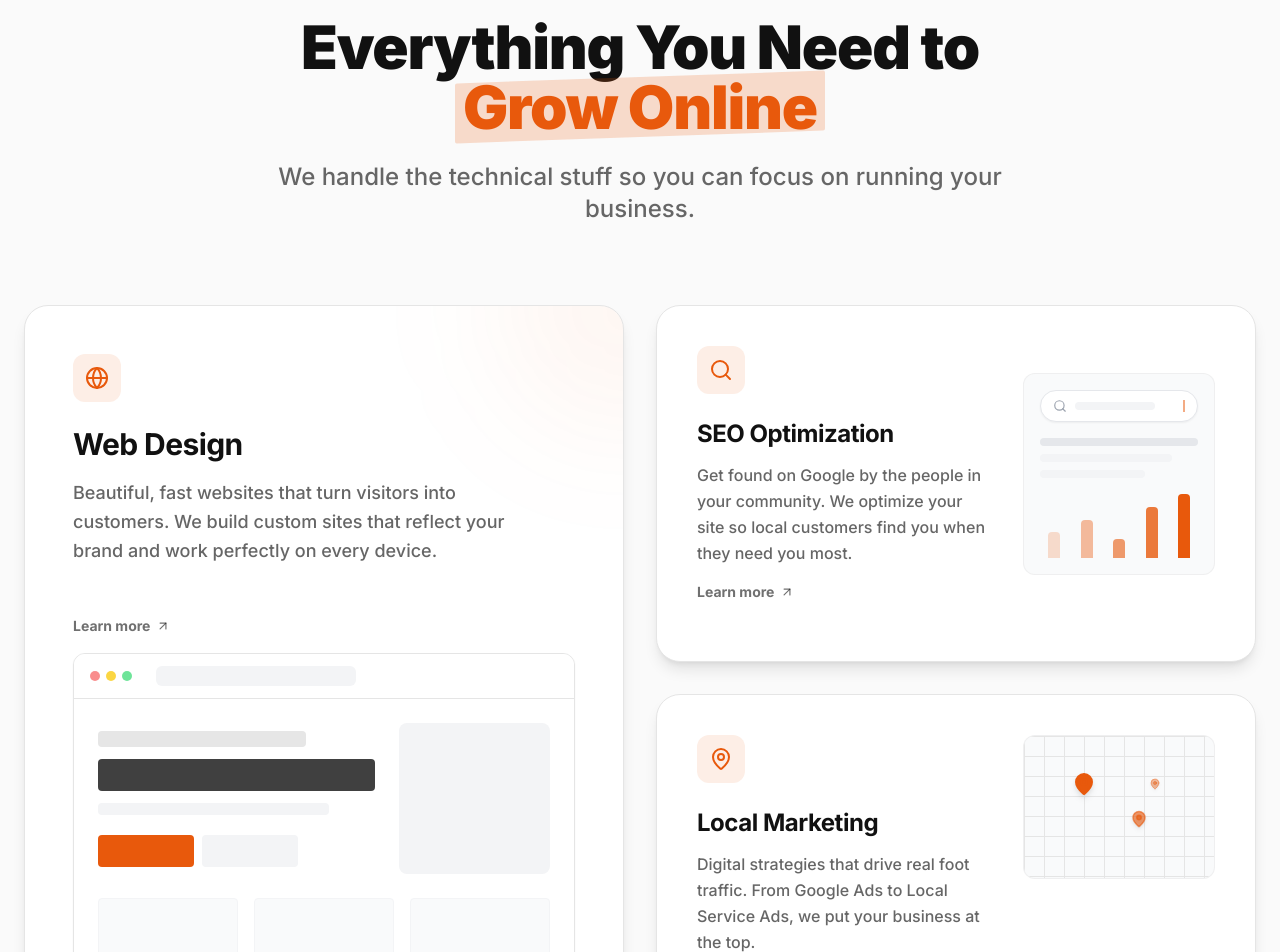
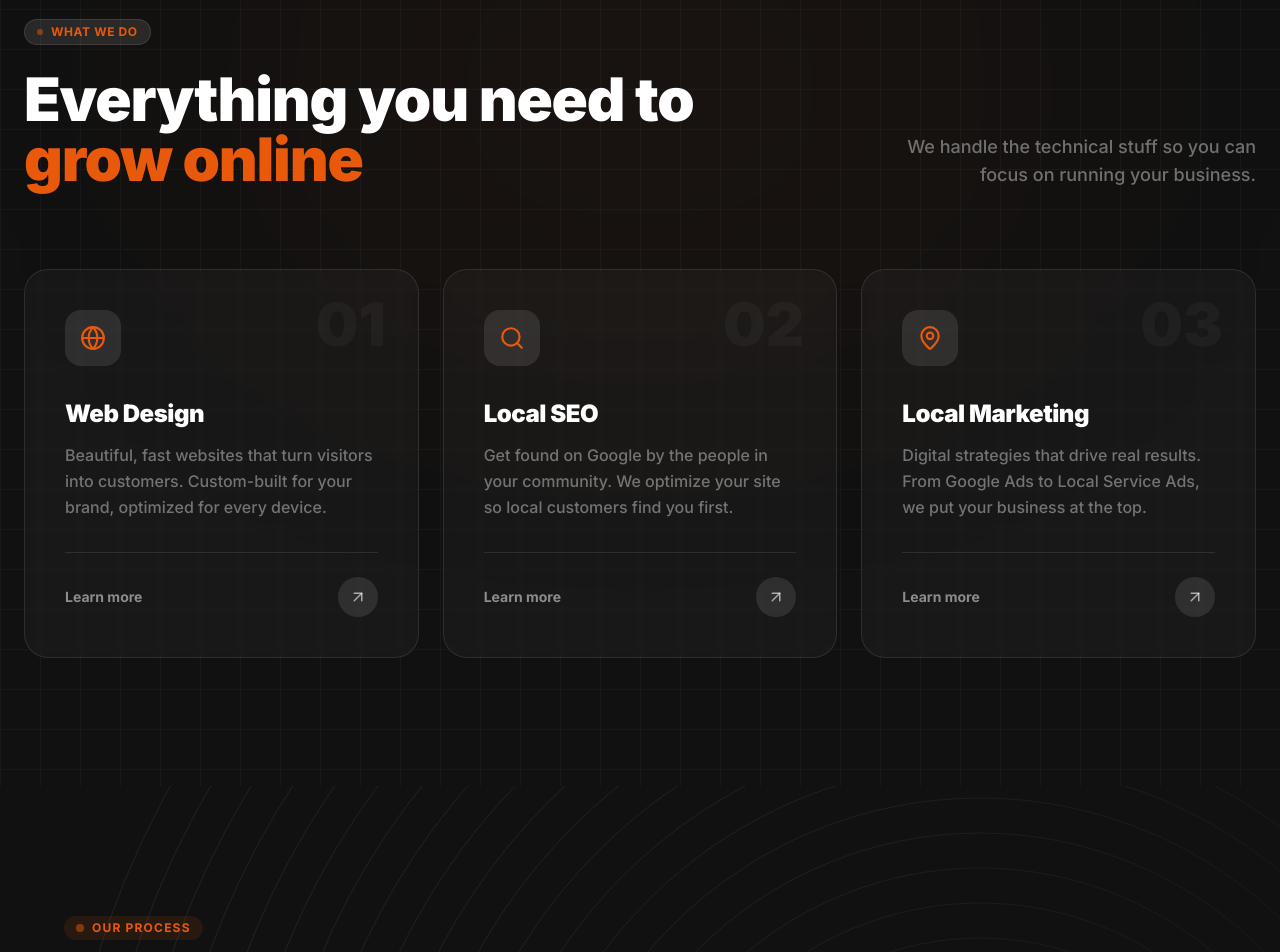
Before and after one commit to boostifyusa/Boostify-website-2026, a React (Vite) app: page / in a window 1280 px wide. Shown: the part 1900-2852 px from the top of the page. Built offline with nearby package versions, Linux system fonts and the light colour scheme.

Commit message:
Pre referral system

```diff
--- a/src/components/ServicesSection.tsx
+++ b/src/components/ServicesSection.tsx
@@ -1,290 +1,120 @@
-import React from 'react';
 import { Link } from 'react-router-dom';
 import { motion } from 'framer-motion';
-import { Globe, Search, MapPin, ArrowUpRight, BarChart3 } from 'lucide-react';
+import { Globe, Search, MapPin, ArrowUpRight } from 'lucide-react';
+
+const services = [
+  {
+    num: '01',
+    title: 'Web Design',
+    desc: 'Beautiful, fast websites that turn visitors into customers. Custom-built for your brand, optimized for every device.',
+    icon: Globe,
+    link: '/web-design',
+    accent: 'from-orange to-amber-500',
+  },
+  {
+    num: '02',
+    title: 'Local SEO',
+    desc: 'Get found on Google by the people in your community. We optimize your site so local customers find you first.',
+    icon: Search,
+    link: '/local-seo',
+    accent: 'from-blue-500 to-cyan-400',
+  },
+  {
+    num: '03',
+    title: 'Local Marketing',
+    desc: 'Digital strategies that drive real results. From Google Ads to Local Service Ads, we put your business at the top.',
+    icon: MapPin,
+    link: '/local-marketing',
+    accent: 'from-emerald-500 to-green-400',
+  },
+];
+
 const MotionLink = motion(Link);
 
 export function ServicesSection() {
   return (
-    <section id="services" className="py-32 px-6 bg-light/50">
-      <div className="max-w-7xl mx-auto">
-        {/* Centered Header */}
-        <div className="text-center max-w-3xl mx-auto mb-20">
-          <motion.h2
-            initial={{
-              opacity: 0,
-              y: 20
-            }}
-            whileInView={{
-              opacity: 1,
-              y: 0
-            }}
-            viewport={{
-              once: true
-            }}
-            transition={{
-              duration: 0.5
-            }}
-            className="text-5xl md:text-6xl font-black text-dark mb-6 tracking-tight">
+    <section id="services" className="py-32 px-6 bg-dark relative overflow-hidden">
+      {/* Background texture */}
+      <div className="absolute inset-0 opacity-[0.03] bg-[length:40px_40px]" style={{ backgroundImage: 'linear-gradient(to right, #fff 1px, transparent 1px), linear-gradient(to bottom, #fff 1px, transparent 1px)' }} />
+      <div className="absolute top-0 left-1/2 -translate-x-1/2 w-[800px] h-[400px] bg-orange/5 rounded-full blur-[150px]" />
 
-            Everything You Need to{' '}
-            <span className="relative inline-block px-2 isolate">
-              <span className="absolute inset-0 bg-orange/20 -skew-y-2 rounded-sm -z-10" />
-              <span className="text-orange relative z-10">Grow Online</span>
-            </span>
-          </motion.h2>
+      <div className="max-w-7xl mx-auto relative z-10">
+        {/* Header */}
+        <div className="flex flex-col lg:flex-row lg:items-end lg:justify-between gap-6 mb-20">
+          <div className="max-w-2xl">
+            <motion.div
+              initial={{ opacity: 0, y: 16 }}
+              whileInView={{ opacity: 1, y: 0 }}
+              viewport={{ once: true }}
+              className="inline-flex items-center gap-2 px-3 py-1 bg-white/10 text-orange rounded-full text-xs font-bold uppercase tracking-wider mb-6 border border-white/10"
+            >
+              <span className="w-1.5 h-1.5 rounded-full bg-orange animate-pulse" />
+              What We Do
+            </motion.div>
+            <motion.h2
+              initial={{ opacity: 0, y: 20 }}
+              whileInView={{ opacity: 1, y: 0 }}
+              viewport={{ once: true }}
+              transition={{ delay: 0.1 }}
+              className="text-4xl md:text-5xl lg:text-6xl font-black text-white tracking-tight leading-[1.1]"
+            >
+              Everything you need to{' '}
+              <span className="text-orange">grow online</span>
+            </motion.h2>
+          </div>
           <motion.p
-            initial={{
-              opacity: 0,
-              y: 20
-            }}
-            whileInView={{
-              opacity: 1,
-              y: 0
-            }}
-            viewport={{
-              once: true
-            }}
-            transition={{
-              duration: 0.5,
-              delay: 0.1
-            }}
-            className="text-xl md:text-2xl text-gray font-medium">
-
-            We handle the technical stuff so you can focus on running your
-            business.
+            initial={{ opacity: 0, y: 16 }}
+            whileInView={{ opacity: 1, y: 0 }}
+            viewport={{ once: true }}
+            transition={{ delay: 0.2 }}
+            className="text-white/40 font-medium text-base lg:text-lg max-w-sm lg:text-right"
+          >
+            We handle the technical stuff so you can focus on running your business.
           </motion.p>
         </div>
 
-        {/* Bento Grid Layout */}
-        <div className="grid grid-cols-1 lg:grid-cols-2 gap-8">
-          {/* Card 1: Web Design (Tall, Left) */}
-          <MotionLink
-            to="/web-design"
-            initial={{
-              opacity: 0,
-              y: 30
-            }}
-            whileInView={{
-              opacity: 1,
-              y: 0
-            }}
-            viewport={{
-              once: true
-            }}
-            transition={{
-              duration: 0.5,
-              delay: 0.2
-            }}
-            className="bg-white rounded-3xl p-8 md:p-12 border border-gray-light shadow-lg hover:shadow-xl transition-all duration-300 flex flex-col relative overflow-hidden group">
+        {/* Service Cards */}
+        <div className="grid grid-cols-1 md:grid-cols-3 gap-6">
+          {services.map((s, i) => (
+            <MotionLink
+              key={s.num}
+              to={s.link}
+              initial={{ opacity: 0, y: 30 }}
+              whileInView={{ opacity: 1, y: 0 }}
+              viewport={{ once: true }}
+              transition={{ delay: 0.15 + i * 0.1, duration: 0.5 }}
+              className="group relative rounded-3xl p-8 md:p-10 border border-white/10 bg-white/[0.03] backdrop-blur-sm hover:bg-white/[0.07] transition-all duration-500 flex flex-col overflow-hidden"
+            >
+              {/* Hover glow */}
+              <div className={`absolute -top-20 -right-20 w-60 h-60 bg-gradient-to-br ${s.accent} rounded-full blur-[80px] opacity-0 group-hover:opacity-15 transition-opacity duration-500 pointer-events-none`} />
 
-            <div className="relative z-10">
-              <div className="w-12 h-12 bg-orange/10 rounded-xl flex items-center justify-center text-orange mb-6">
-                <Globe size={24} strokeWidth={2} />
-              </div>
-              <h3 className="text-3xl font-bold text-dark mb-4 tracking-tight">
-                Web Design
-              </h3>
-              <p className="text-gray font-medium leading-relaxed text-lg mb-12 max-w-md">
-                Beautiful, fast websites that turn visitors into customers. We
-                build custom sites that reflect your brand and work perfectly on
-                every device.
-              </p>
-              <div
-                className="inline-flex items-center gap-1.5 text-sm font-bold text-dark/60 group-hover:text-orange transition-colors duration-200">
+              {/* Number */}
+              <span className="text-6xl font-black text-white/[0.04] absolute top-6 right-8 select-none">{s.num}</span>
 
-                Learn more
-                <ArrowUpRight
-                  size={14}
-                  className="transition-transform duration-200 group-hover:-translate-y-1 group-hover:translate-x-1" />
-
-              </div>
-            </div>
-
-            {/* Visual: Browser Mockup */}
-            <div className="mt-auto relative z-0 translate-y-4 group-hover:translate-y-2 transition-transform duration-500">
-              <div className="bg-gray-50 rounded-t-xl border border-gray-light shadow-sm overflow-hidden">
-                {/* Browser Header */}
-                <div className="bg-white border-b border-gray-light px-4 py-3 flex items-center gap-2">
-                  <div className="flex gap-1.5">
-                    <div className="w-2.5 h-2.5 rounded-full bg-red-400/80" />
-                    <div className="w-2.5 h-2.5 rounded-full bg-yellow-400/80" />
-                    <div className="w-2.5 h-2.5 rounded-full bg-green-400/80" />
-                  </div>
-                  <div className="ml-4 flex-1 h-5 bg-gray-100 rounded-md max-w-[200px]" />
-                </div>
-                {/* Browser Content Abstract */}
-                <div className="p-6 space-y-6 bg-white min-h-[200px]">
-                  {/* Hero Abstract */}
-                  <div className="flex gap-6 items-center">
-                    <div className="flex-1 space-y-3">
-                      <div className="h-4 bg-dark/10 rounded w-3/4" />
-                      <div className="h-8 bg-dark/80 rounded w-full" />
-                      <div className="h-3 bg-gray-100 rounded w-5/6" />
-                      <div className="flex gap-2 pt-2">
-                        <div className="h-8 w-24 bg-orange rounded" />
-                        <div className="h-8 w-24 bg-gray-100 rounded" />
-                      </div>
-                    </div>
-                    <div className="w-1/3 aspect-square bg-gray-100 rounded-lg" />
-                  </div>
-                  {/* Grid Abstract */}
-                  <div className="grid grid-cols-3 gap-4">
-                    <div className="h-24 bg-gray-50 rounded border border-gray-100" />
-                    <div className="h-24 bg-gray-50 rounded border border-gray-100" />
-                    <div className="h-24 bg-gray-50 rounded border border-gray-100" />
-                  </div>
-                </div>
-              </div>
-            </div>
-
-            {/* Decorative background blob */}
-            <div className="absolute top-0 right-0 w-64 h-64 bg-orange/5 rounded-full blur-3xl -translate-y-1/2 translate-x-1/2 pointer-events-none" />
-          </MotionLink>
-
-          {/* Right Column Stack */}
-          <div className="flex flex-col gap-8">
-            {/* Card 2: SEO */}
-            <MotionLink
-              to="/local-seo"
-              initial={{
-                opacity: 0,
-                y: 30
-              }}
-              whileInView={{
-                opacity: 1,
-                y: 0
-              }}
-              viewport={{
-                once: true
-              }}
-              transition={{
-                duration: 0.5,
-                delay: 0.3
-              }}
-              className="bg-white rounded-3xl p-8 md:p-10 border border-gray-light shadow-lg hover:shadow-xl transition-all duration-300 flex-1 relative overflow-hidden group">
-
-              <div className="flex flex-col md:flex-row gap-8 items-start relative z-10">
-                <div className="flex-1">
-                  <div className="w-12 h-12 bg-orange/10 rounded-xl flex items-center justify-center text-orange mb-6">
-                    <Search size={24} strokeWidth={2} />
-                  </div>
-                  <h3 className="text-2xl font-bold text-dark mb-3 tracking-tight">
-                    SEO Optimization
-                  </h3>
-                  <p className="text-gray font-medium leading-relaxed">
-                    Get found on Google by the people in your community. We
-                    optimize your site so local customers find you when they
-                    need you most.
-                  </p>
-                  <div
-                    className="inline-flex items-center gap-1.5 text-sm font-bold text-dark/60 group-hover:text-orange transition-colors duration-200 mt-4">
-
-                    Learn more
-                    <ArrowUpRight
-                      size={14}
-                      className="transition-transform duration-200 group-hover:-translate-y-1 group-hover:translate-x-1" />
-
-                  </div>
+              <div className="relative z-10 flex flex-col flex-1">
+                {/* Icon */}
+                <div className="w-14 h-14 rounded-2xl bg-white/10 flex items-center justify-center mb-8 group-hover:bg-orange/20 transition-colors duration-300">
+                  <s.icon size={26} className="text-orange" strokeWidth={2} />
                 </div>
 
-                {/* Visual: Search Bar & Growth */}
-                <div className="w-full md:w-48 shrink-0 bg-gray-50 rounded-xl p-4 border border-gray-light/50 self-center group-hover:scale-105 transition-transform duration-300">
-                  <div className="bg-white rounded-full border border-gray-200 px-3 py-2 flex items-center gap-2 mb-4 shadow-sm">
-                    <Search size={14} className="text-gray-400" />
-                    <div className="h-2 w-20 bg-gray-100 rounded" />
-                    <div className="w-0.5 h-3 bg-orange animate-pulse ml-auto" />
-                  </div>
-                  <div className="space-y-2">
-                    <div className="h-2 bg-gray-200 rounded w-full" />
-                    <div className="h-2 bg-gray-100 rounded w-5/6" />
-                    <div className="h-2 bg-gray-100 rounded w-4/6" />
-                  </div>
-                  <div className="mt-4 flex items-end gap-1 h-16 justify-between px-2">
-                    <div className="w-3 bg-orange/20 rounded-t h-[40%]" />
-                    <div className="w-3 bg-orange/40 rounded-t h-[60%]" />
-                    <div className="w-3 bg-orange/60 rounded-t h-[30%]" />
-                    <div className="w-3 bg-orange/80 rounded-t h-[80%]" />
-                    <div className="w-3 bg-orange rounded-t h-[100%]" />
+                {/* Content */}
+                <h3 className="text-2xl font-black text-white mb-3 tracking-tight">{s.title}</h3>
+                <p className="text-white/40 font-medium leading-relaxed mb-8 flex-1">{s.desc}</p>
+
+                {/* CTA */}
+                <div className="flex items-center justify-between pt-6 border-t border-white/10">
+                  <span className="text-sm font-bold text-white/50 group-hover:text-orange transition-colors duration-300">
+                    Learn more
+                  </span>
+                  <div className="w-10 h-10 rounded-full bg-white/10 flex items-center justify-center group-hover:bg-orange group-hover:scale-110 transition-all duration-300">
+                    <ArrowUpRight size={18} className="text-white/60 group-hover:text-white transition-colors" />
                   </div>
                 </div>
               </div>
             </MotionLink>
-
-            {/* Card 3: Local Marketing */}
-            <MotionLink
-              to="/local-marketing"
-              initial={{
-                opacity: 0,
-                y: 30
-              }}
-              whileInView={{
-                opacity: 1,
-                y: 0
-              }}
-              viewport={{
-                once: true
-              }}
-              transition={{
-                duration: 0.5,
-                delay: 0.4
-              }}
-              className="bg-white rounded-3xl p-8 md:p-10 border border-gray-light shadow-lg hover:shadow-xl transition-all duration-300 flex-1 relative overflow-hidden group">
-
-              <div className="flex flex-col md:flex-row gap-8 items-start relative z-10">
-                <div className="flex-1">
-                  <div className="w-12 h-12 bg-orange/10 rounded-xl flex items-center justify-center text-orange mb-6">
-                    <MapPin size={24} strokeWidth={2} />
-                  </div>
-                  <h3 className="text-2xl font-bold text-dark mb-3 tracking-tight">
-                    Local Marketing
-                  </h3>
-                  <p className="text-gray font-medium leading-relaxed">
-                    Digital strategies that drive real foot traffic. From Google
-                    Ads to Local Service Ads, we put your business at the top.
-                  </p>
-                  <div
-                    className="inline-flex items-center gap-1.5 text-sm font-bold text-dark/60 group-hover:text-orange transition-colors duration-200 mt-4">
-
-                    Learn more
-                    <ArrowUpRight
-                      size={14}
-                      className="transition-transform duration-200 group-hover:-translate-y-1 group-hover:translate-x-1" />
-
-                  </div>
-                </div>
-
-                {/* Visual: Map Grid */}
-                <div className="w-full md:w-48 shrink-0 aspect-[4/3] bg-gray-50 rounded-xl border border-gray-light/50 relative overflow-hidden group-hover:scale-105 transition-transform duration-300">
-                  {/* Grid Lines */}
-                  <div
-                    className="absolute inset-0"
-                    style={{
-                      backgroundImage:
-                        'linear-gradient(#e5e5e5 1px, transparent 1px), linear-gradient(90deg, #e5e5e5 1px, transparent 1px)',
-                      backgroundSize: '20px 20px'
-                    }} />
-
-
-                  {/* Pins */}
-                  <div className="absolute top-1/3 left-1/4 text-orange drop-shadow-md transform -translate-y-1/2 hover:-translate-y-2 transition-transform duration-300">
-                    <MapPin size={24} fill="currentColor" />
-                  </div>
-                  <div className="absolute bottom-1/3 right-1/3 text-orange/60 drop-shadow-md transform scale-75">
-                    <MapPin size={24} fill="currentColor" />
-                  </div>
-                  <div className="absolute top-1/4 right-1/4 text-orange/40 drop-shadow-md transform scale-50">
-                    <MapPin size={24} fill="currentColor" />
-                  </div>
-
-                  {/* Radar Effect */}
-                  <div className="absolute top-1/3 left-1/4 w-12 h-12 bg-orange/20 rounded-full -translate-x-[12px] -translate-y-[2px] animate-ping" />
-                </div>
-              </div>
-            </MotionLink>
-          </div>
+          ))}
         </div>
       </div>
-    </section>);
-
+    </section>
+  );
 }
```
